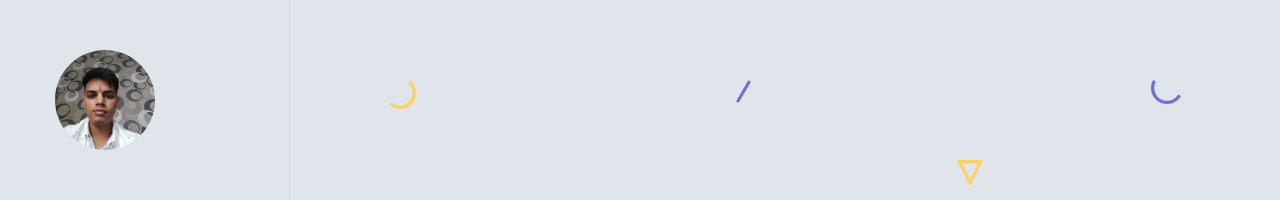
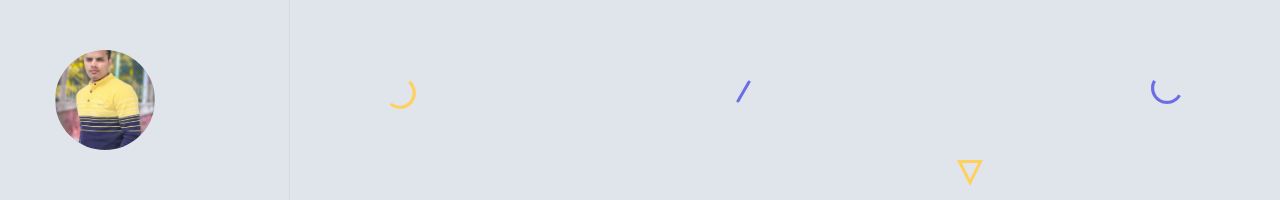
Before and after one commit to gulshanyadav01/gulshanyadav01.github.io, a website: page index.html in a window 1280 px wide. Shown: the top 200 px of the page. Drawn offline with Linux system fonts and the light colour scheme; files whose address does not match are found by name.

Commit message:
image has been changed

```diff
--- a/index.html
+++ b/index.html
@@ -83,7 +83,7 @@
 	<div class="site-logo">
 		<a href="#home">
 
-				<img src="images/gulshanpic.jpeg" alt="Gulshan Yadav" style="height:100px; width:100px; margin-left:15px; border-radius:50%;  object-fit:cover" />
+				<img src="images/gulshan-yadav-pic.jpg" alt="Gulshan Yadav" style="height:100px; width:100px; margin-left:15px; border-radius:50%;  object-fit:cover" />
 
 
 		</a>
```
Also changed, not shown: images/gulshan-yadav-pic.jpg (added), 1 other file.
